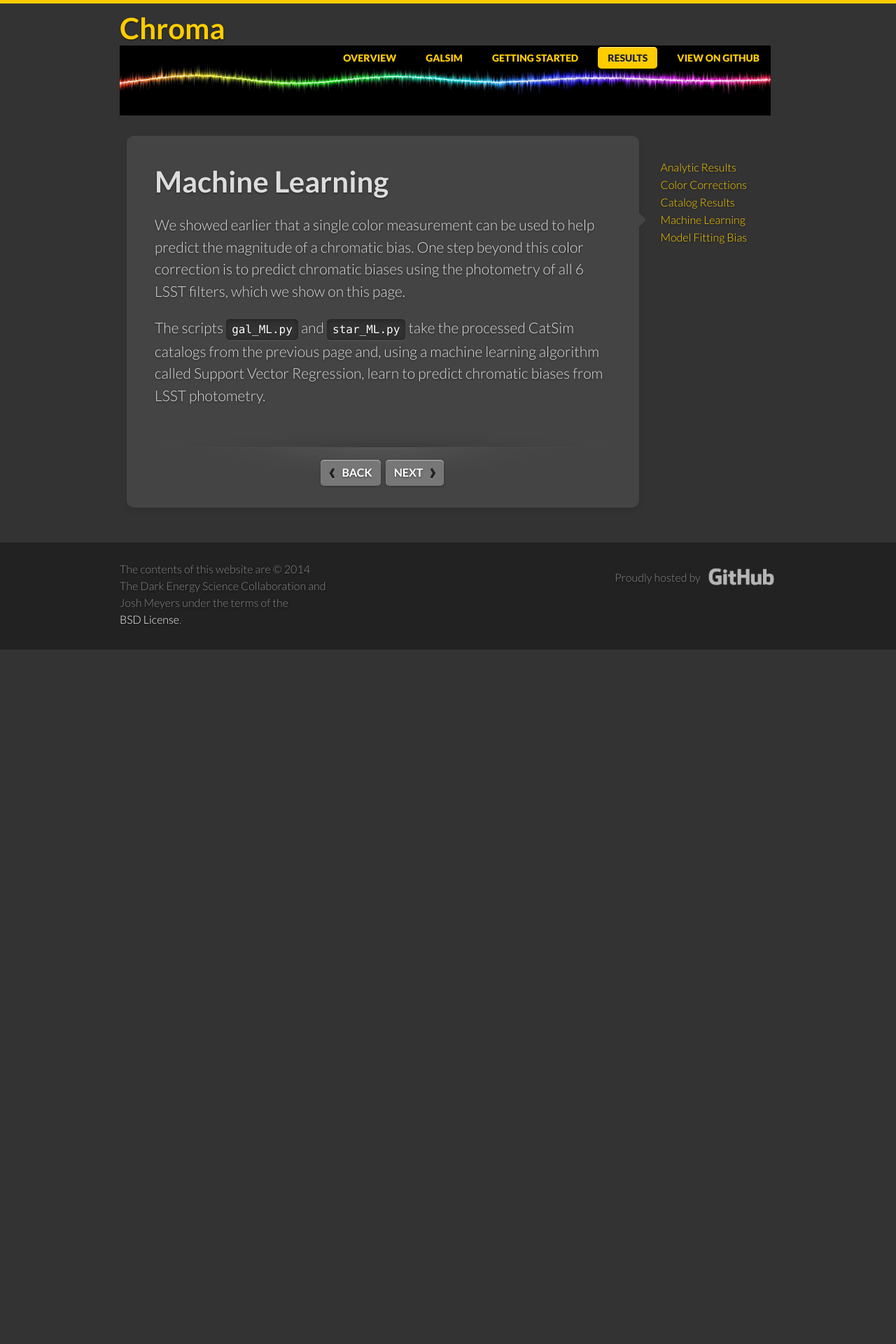
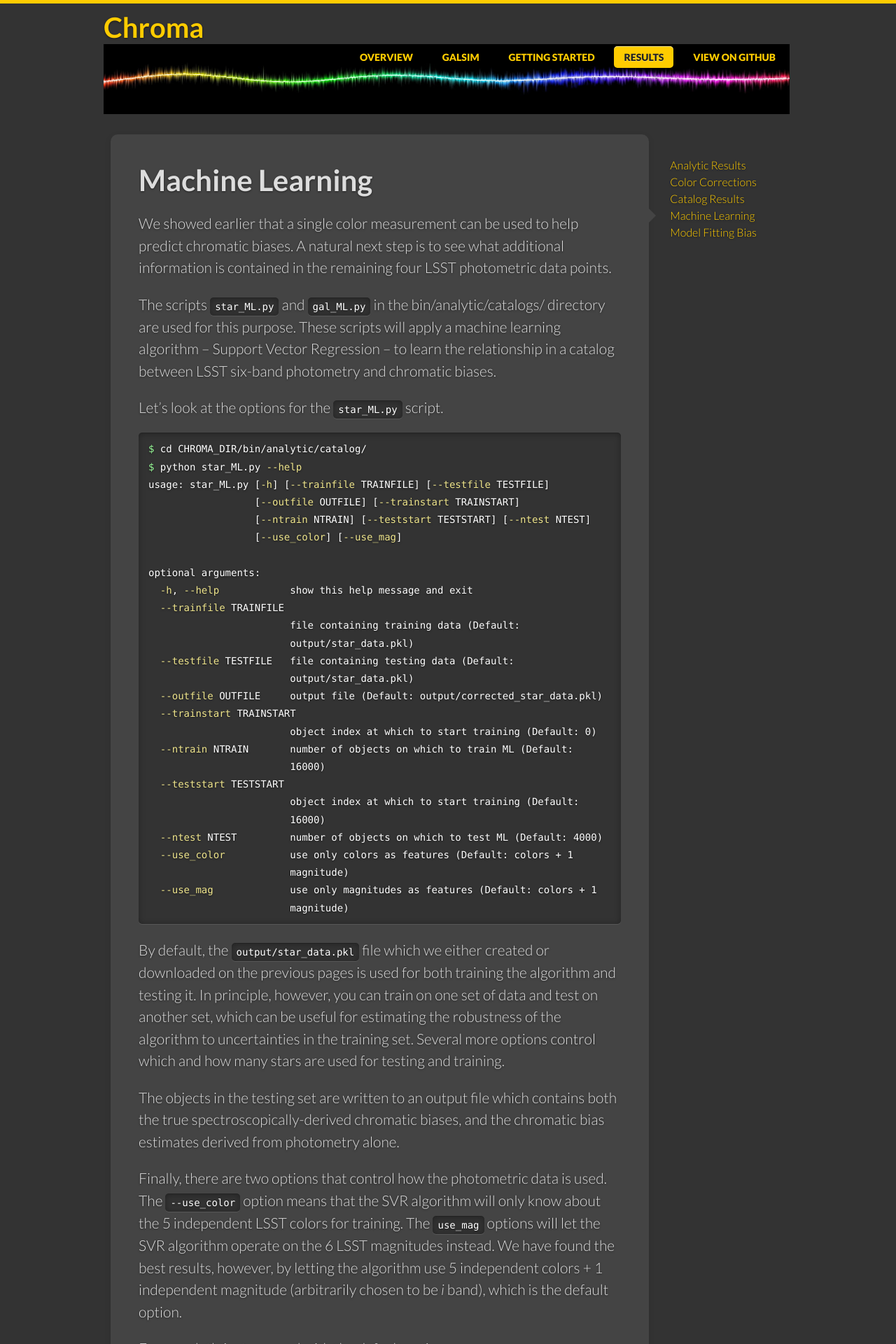
Before and after one commit to LSSTDESC/chroma, a Jekyll site: the page built from results/MachineLearning.md, in a window 1280 px wide. Shown: the top 1920 px of the page at 70% size. Built offline with Jekyll 4.4.1, drawn with Linux system fonts in a browser that asks for light colours; some web fonts are replaced; before the commit the page ends 928 px from its top, so only the background shows below that; some of the changed text lies outside the part shown.

Commit message:
Add some machine learning text/images

```diff
--- a/_includes/css/gridism.css
+++ b/_includes/css/gridism.css
@@ -42,7 +42,8 @@
 /* Wrapping at a maximum width is optional */
 .wrap .grid,
 .grid.wrap {
-  max-width: 978px;
+/*  max-width: 978px;*/
+  max-width: 1024px;
   margin: 0 auto;
 }
 
--- a/_includes/css/style.css
+++ b/_includes/css/style.css
@@ -8,7 +8,7 @@
 
 body {
   font-family: Lato, 'Helvetica Neue', Helvetica, Arial, sans-serif;
-  font-size: 21px;
+  font-size: 20px;
   font-weight: 300;
   color: #ddd;
   background: #333;
@@ -606,7 +606,7 @@ pre, code {
 
 @media (min-width: 768px){
   pre, code {
-    font-size: 16px;
+    font-size: 14px;
   }
 }
 
--- a/_includes/header.html
+++ b/_includes/header.html
@@ -5,7 +5,7 @@
         <a href="{{ site.url }}/">
           Chroma
         </a>
-        <img src="{{ site.url }}/img/Line-Band-Color-Spectrum-Radiance-800x1280.jpg" height=100 width=930>
+        <img src="{{ site.url }}/img/Line-Band-Color-Spectrum-Radiance-800x1280.jpg" height=100 width=980>
       </h1>
     </div>
     <nav class="main-nav unit four-fifths align-right">
--- a/results/MachineLearning.md
+++ b/results/MachineLearning.md
@@ -6,10 +6,96 @@ next_section: "ModelFittingBias"
 permalink: /results/MachineLearning/
 ---
 
-We showed earlier that a single color measurement can be used to help predict the magnitude of a
-chromatic bias.  One step beyond this color correction is to predict chromatic biases using the
-photometry of all 6 LSST filters, which we show on this page.
+We showed earlier that a single color measurement can be used to help predict chromatic biases.  A
+natural next step is to see what additional information is contained in the remaining four LSST
+photometric data points.
 
-The scripts `gal_ML.py` and `star_ML.py` take the processed CatSim catalogs from the previous page
-and, using a machine learning algorithm called Support Vector Regression, learn to predict chromatic
-biases from LSST photometry.
+The scripts `star_ML.py` and `gal_ML.py` in the bin/analytic/catalogs/ directory are used for this
+purpose.  These scripts will apply a machine learning algorithm -- Support Vector Regression -- to
+learn the relationship in a catalog between LSST six-band photometry and chromatic biases.
+
+Let's look at the options for the `star_ML.py` script.
+
+{% highlight bash %}
+$ cd CHROMA_DIR/bin/analytic/catalog/
+$ python star_ML.py --help
+usage: star_ML.py [-h] [--trainfile TRAINFILE] [--testfile TESTFILE]
+                  [--outfile OUTFILE] [--trainstart TRAINSTART]
+                  [--ntrain NTRAIN] [--teststart TESTSTART] [--ntest NTEST]
+                  [--use_color] [--use_mag]
+
+optional arguments:
+  -h, --help            show this help message and exit
+  --trainfile TRAINFILE
+                        file containing training data (Default:
+                        output/star_data.pkl)
+  --testfile TESTFILE   file containing testing data (Default:
+                        output/star_data.pkl)
+  --outfile OUTFILE     output file (Default: output/corrected_star_data.pkl)
+  --trainstart TRAINSTART
+                        object index at which to start training (Default: 0)
+  --ntrain NTRAIN       number of objects on which to train ML (Default:
+                        16000)
+  --teststart TESTSTART
+                        object index at which to start training (Default:
+                        16000)
+  --ntest NTEST         number of objects on which to test ML (Default: 4000)
+  --use_color           use only colors as features (Default: colors + 1
+                        magnitude)
+  --use_mag             use only magnitudes as features (Default: colors + 1
+                        magnitude)
+{% endhighlight %}
+
+By default, the `output/star_data.pkl` file which we either created or downloaded on the previous
+pages is used for both training the algorithm and testing it.  In principle, however, you can train
+on one set of data and test on another set, which can be useful for estimating the robustness of the
+algorithm to uncertainties in the training set.  Several more options control which and how many
+stars are used for testing and training.
+
+The objects in the testing set are written to an output file which contains both the true
+spectroscopically-derived chromatic biases, and the chromatic bias estimates derived from photometry
+alone.
+
+Finally, there are two options that control how the photometric data is used.  The `--use_color`
+option means that the SVR algorithm will only know about the 5 independent LSST colors for training.
+The `use_mag` options will let the SVR algorithm operate on the 6 LSST magnitudes instead.  We have
+found the best results, however, by letting the algorithm use 5 independent colors + 1
+independent magnitude (arbitrarily chosen to be _i_ band), which is the default option.
+
+For now, let's just proceed with the default options.
+{% highlight bash %}
+$ python star_ML.py
+$ python gal_ML.py
+$ ls output/corrected*
+output/corrected_galaxy_data.pkl  output/corrected_star_data.pkl
+{% endhighlight %}
+
+We can use the same script as on the previous page to plot the results: `plot_bias.py`.  This time,
+we don't even need to specify `--starfile` and `--galfile`, since the defaults will work just fine.
+Additionally, we can now go ahead and use the `--corrected` flag to plot not the relative chromatic
+biases between different stars and galaxies, but the residual chromatic biases from the photometric
+estimates.  Let's use the `--nominal_plots` flag too to quickly make the most interesting plots.
+
+{% highlight bash %}
+$ python plot_bias.py --corrected --nominal_plots
+{% endhighlight %}
+
+You can mouseover the following plots to see the uncorrected versions.  (Note that these plots are
+slightly different the ones on the previous page.  They've been regenerated to use precisely the
+same galaxies as the corrected versions, i.e. they are the galaxies from the test set.)
+
+<img src="{{site.url}}/img/dRbar.corrected.LSST_r.png" width="650"
+ onmouseover="this.src='{{site.url}}/img/dRbar.few.LSST_r.png'"
+ onmouseout="this.src='{{site.url}}/img/dRbar.corrected.LSST_r.png'">
+
+<img src="{{site.url}}/img/dV.corrected.LSST_r.png" width="650"
+ onmouseover="this.src='{{site.url}}/img/dV.few.LSST_r.png'"
+ onmouseout="this.src='{{site.url}}/img/dV.corrected.LSST_r.png'">
+
+<img src="{{site.url}}/img/dS_m02.corrected.LSST_r.png" width="650"
+ onmouseover="this.src='{{site.url}}/img/dS_m02.few.LSST_r.png'"
+ onmouseout="this.src='{{site.url}}/img/dS_m02.corrected.LSST_r.png'">
+
+<img src="{{site.url}}/img/dS_p06.corrected.Euclid_350.png" width="650"
+ onmouseover="this.src='{{site.url}}/img/dS_p06.few.Euclid_350.png'"
+ onmouseout="this.src='{{site.url}}/img/dS_p06.corrected.Euclid_350.png'">
```
Also changed, not shown: results/catalog.md (+14 -3 lines), img/dRbar.corrected.LSST_r.png (added), img/dRbar.few.LSST_r.png (added), img/dS_m02.corrected.LSST_r.png (added), img/dS_m02.few.LSST_r.png (added), img/dS_p06.corrected.Euclid_350.png (added), img/dS_p06.few.Euclid_350.png (added), img/dV.corrected.LSST_r.png (added), img/dV.few.LSST_r.png (added).
